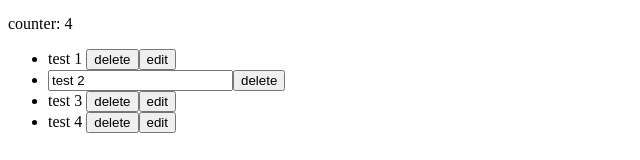
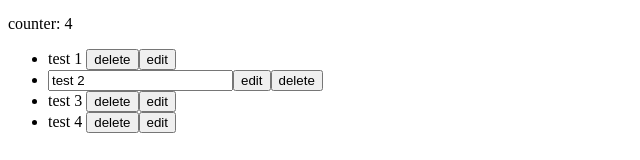
Before and after one commit to ManonLef/class-based-practice, a React (Vite) app: page / in a window 1280 px wide. Shown: the part 126-286 px from the top of the page, without its empty margins (0-640 px from the left). Built offline with nearby package versions, Linux system fonts and the light colour scheme.

Commit message:
make handleEdit a toggle

```diff
--- a/src/ClassInput.jsx
+++ b/src/ClassInput.jsx
@@ -34,11 +34,11 @@ class ClassInput extends Component {
 
   handleEdit(key) {
     const taskIndex = this.state.todos.findIndex((x) => x.id === key);
-    const newTodos = [...this.state.todos]
-    newTodos[taskIndex].editing = true
+    const newTodos = [...this.state.todos];
+    newTodos[taskIndex].editing = !newTodos[taskIndex].editing;
     this.setState(() => ({
       todos: newTodos,
-    }))
+    }));
   }
 
   handleInputChange(e) {
@@ -92,8 +92,9 @@ class ClassInput extends Component {
                   type="text"
                   name="task-entry"
                   value={todo.name}
-                  onChange={() => this.handleEdit(todo.id)}
+                  onChange={() => this.editTask(todo.id)}
                 />
+                <button onClick={() => this.handleEdit(todo.id)}>edit</button>
                 <button onClick={() => this.handleRemove(todo.id)}>
                   delete
                 </button>
```
